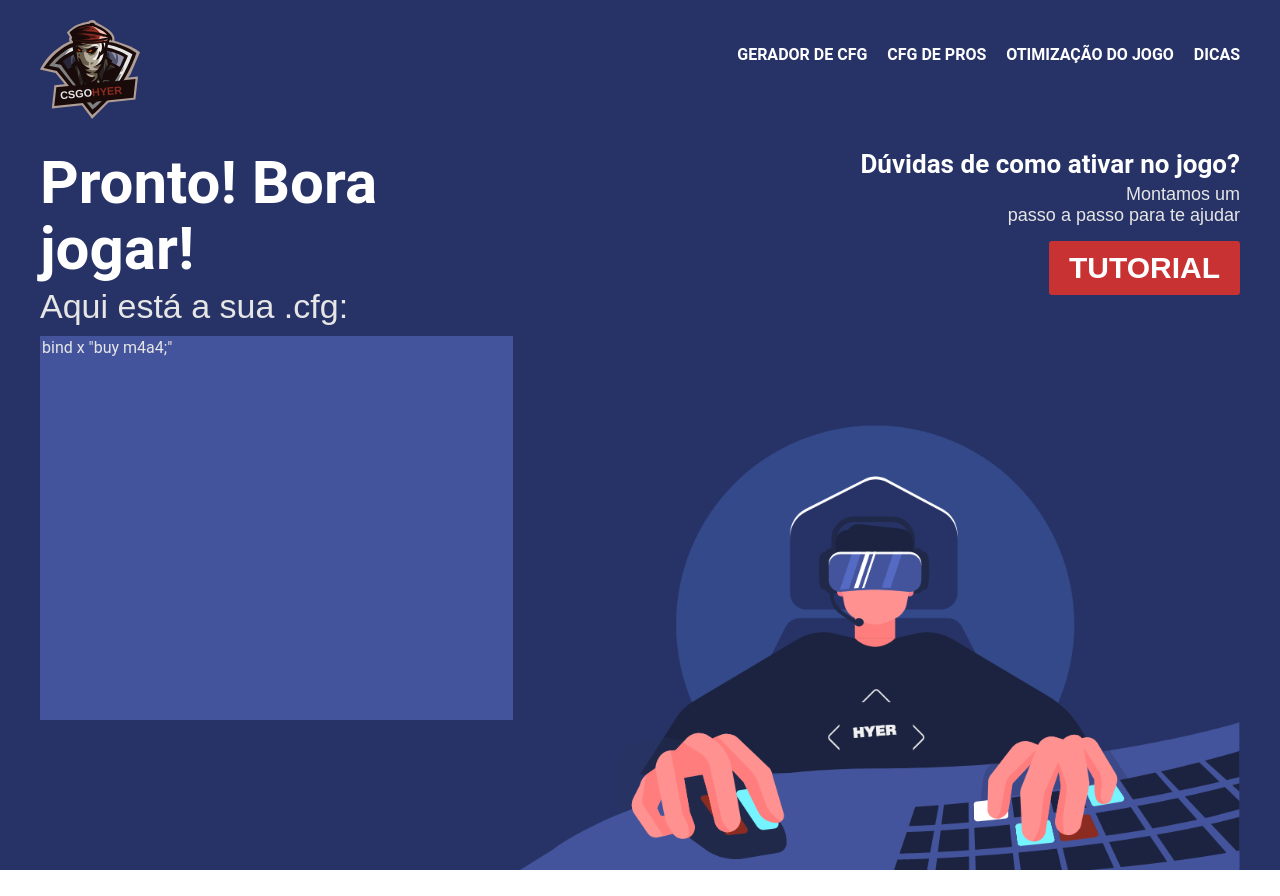
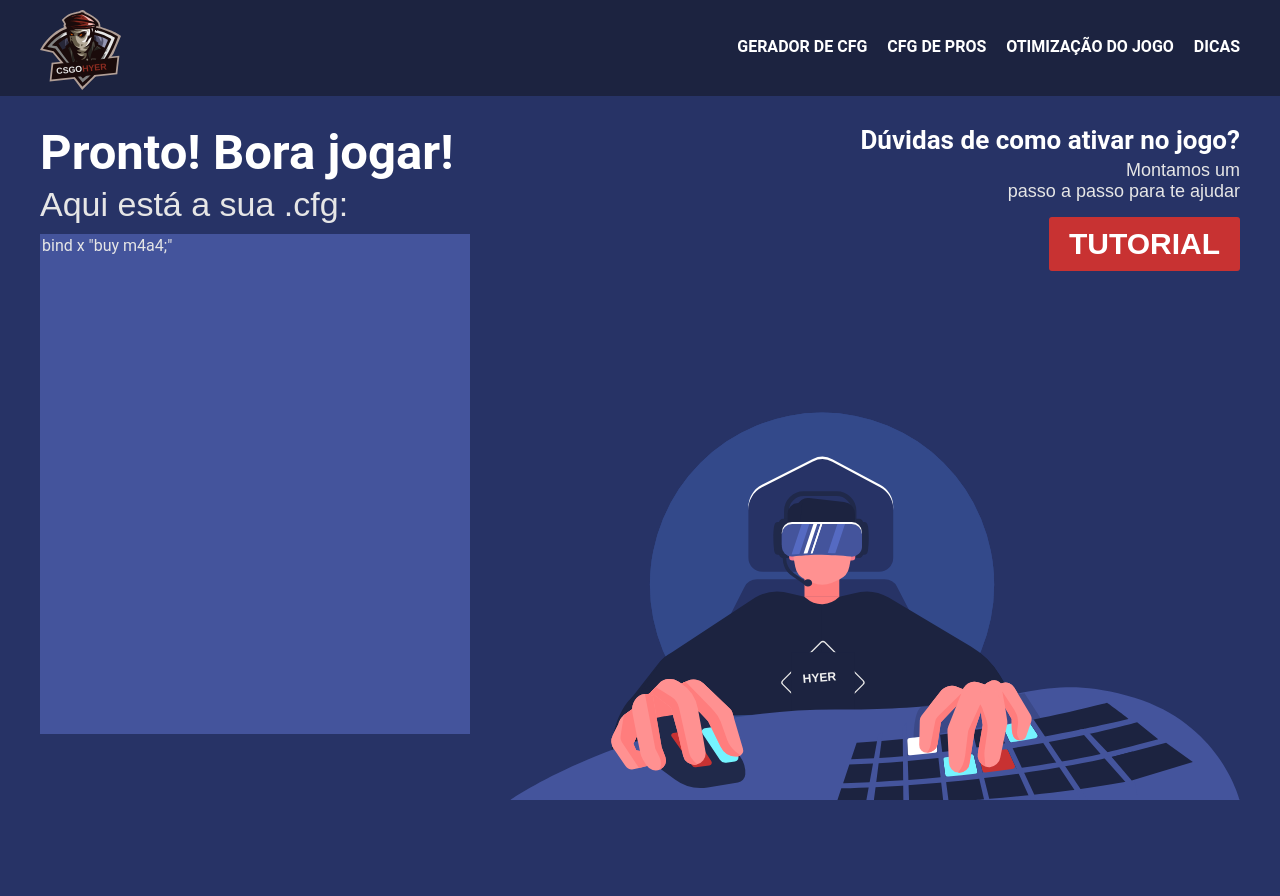
Before and after one commit to hyerdev/csgo-hyer, a React (Create React App) app: page /binds in a window 1280 px wide. Before the commit the page ends 870 px from the top, so only its background shows below. Built offline with nearby package versions, Linux system fonts and the light colour scheme.

Commit message:
feat(global): binds-page is now resposnive
add header prop headerPosition and prop position to header componenet; binds-page is now responsive

```diff
--- a/src/components/Header/index.js
+++ b/src/components/Header/index.js
@@ -1,16 +1,17 @@
 import React, { useState } from 'react';
 import { Link } from 'react-router-dom';
+import PropTypes from 'prop-types';
 
 import { MdMenu, MdClose } from 'react-icons/md';
 import { Container, Wrapper, MenuDesktop, MenuMobile } from './styles';
 import logo from '~/assets/images/logo.svg';
 
-export default function Header() {
+function Header({ position }) {
   const [menuOpen, setMenuOpen] = useState(false);
 
   return (
-    <Container>
-      <Wrapper>
+    <Container position={position}>
+      <Wrapper position={position}>
         <Link to="/">
           <img src={logo} alt="CSGOHyer" />
         </Link>
@@ -43,3 +44,9 @@ export default function Header() {
     </Container>
   );
 }
+
+Header.propTypes = {
+  position: PropTypes.string.isRequired,
+};
+
+export default Header;
--- a/src/components/Header/styles.js
+++ b/src/components/Header/styles.js
@@ -3,6 +3,8 @@ import styled from 'styled-components';
 export const Container = styled.header`
   width: 100%;
   margin: 0 auto;
+  background-color: ${(props) =>
+    props.position === 'relative' ? '#1c2340' : 'none'};
 `;
 
 export const Wrapper = styled.div`
@@ -10,11 +12,11 @@ export const Wrapper = styled.div`
   max-width: 1200px;
   margin: 0 auto;
   z-index: 1;
-  position: fixed;
+  position: ${(props) => props.position};
   left: 0;
   right: 0;
-  padding: 20px 0px;
-
+  padding: ${(props) =>
+    props.position === 'relative' ? '10px 0px 2px 0px' : '20px 0px'};
   display: flex;
   justify-content: space-between;
   align-items: center;
@@ -22,6 +24,7 @@ export const Wrapper = styled.div`
   img {
     width: 100%;
     max-width: 100px;
+    height: ${(props) => (props.position === 'relative' ? '80px' : 'auto')};
   }
 
   button {
@@ -61,6 +64,10 @@ export const Wrapper = styled.div`
 `;
 
 export const MenuDesktop = styled.div`
+  ul {
+    margin-bottom: 0px;
+  }
+
   @media (max-width: 900px) {
     display: none;
   }
@@ -68,6 +75,7 @@ export const MenuDesktop = styled.div`
 
 export const MenuMobile = styled.div`
   display: none;
+  height: 100%;
 
   @media (max-width: 900px) {
     display: flex;
@@ -89,23 +97,24 @@ export const MenuMobile = styled.div`
 
   div {
     height: 100vh;
+    margin-bottom: 200px;
     width: 100%;
+    overflow-y: hidden;
+    overflow-x: hidden;
     position: fixed;
     z-index: 3;
     left: 0;
     top: 0;
     background-color: #000000;
     color: white;
-    overflow-x: hidden;
     transition: opacity 0.5s linear 1s;
+    padding: 40px 20px 20px 20px;
 
     opacity: ${(props) => (props.open ? '1' : '0')};
     display: ${(props) => (props.open ? 'flex' : 'none')};
     flex-direction: column;
     justify-content: space-between;
     align-items: flex-end;
-
-    padding: 20px;
 
     ul {
       display: flex;
@@ -133,6 +142,7 @@ export const MenuMobile = styled.div`
       li + li {
         margin-top: 13px;
       }
+      padding-bottom: 10%;
     }
   }
 `;
--- a/src/components/Layout/index.js
+++ b/src/components/Layout/index.js
@@ -1,20 +1,25 @@
 import React from 'react';
 import PropTypes from 'prop-types';
 
-import { Wrapper } from './styles';
+import { Wrapper, Main } from './styles';
 import Header from '~/components/Header';
 
-const Layout = ({ children }) => {
+const Layout = ({ children, headerPosition }) => {
   return (
     <Wrapper>
-      <Header />
-      <main>{children}</main>
+      <Header position={headerPosition} />
+      <Main>{children}</Main>
     </Wrapper>
   );
 };
 
 Layout.propTypes = {
   children: PropTypes.node.isRequired,
+  headerPosition: PropTypes.string,
+};
+
+Layout.defaultProps = {
+  headerPosition: 'relative',
 };
 
 export default Layout;
--- a/src/components/Layout/styles.js
+++ b/src/components/Layout/styles.js
@@ -4,7 +4,9 @@ export const Wrapper = styled.div`
   width: 100%;
   background-color: #000000;
   color: white;
-  min-height: 100vh;
-
   font-size: 16px;
+  height: fit-content;
 `;
+export const Main = styled.main`
+  height: 100vh;
+`;
--- a/src/pages/Binds/index.js
+++ b/src/pages/Binds/index.js
@@ -25,9 +25,7 @@ function BindsPage() {
             <p>Aqui está a sua .cfg:</p>
 
             <BindsPanel>
-              <textarea name="binds" rows="20" cols="50">
-                bind x "buy m4a4;"
-              </textarea>
+              <textarea name="binds">bind x "buy m4a4;"</textarea>
             </BindsPanel>
           </CFGPreview>
           <Tutorial>
--- a/src/pages/Binds/styles.js
+++ b/src/pages/Binds/styles.js
@@ -2,19 +2,25 @@ import styled from 'styled-components';
 
 export const Container = styled.div`
   width: 100%;
-  padding-top: 150px;
+  min-height: 800px;
+  height: 100%;
+  padding-top: 30px;
   background-color: #273366;
+
+  @media (max-width: 900px) {
+    height: fit-content;
+  }
 `;
 
 export const Wrapper = styled.div`
+  height: 100%;
   width: 100%;
-  min-height: 720px;
   max-width: 1200px;
   margin: 0 auto;
   display: flex;
 
   h1 {
-    font-size: 60px;
+    font-size: 49px;
     margin-bottom: 5px;
   }
 
@@ -22,6 +28,23 @@ export const Wrapper = styled.div`
     font-size: 34px;
     max-width: 320px;
     color: #e6e6e6;
+  }
+
+  @media (max-width: 1250px) {
+    padding-right: 20px;
+    padding-left: 20px;
+  }
+
+  @media (max-width: 900px) {
+    flex-direction: column;
+  }
+  @media (max-width: 500px) {
+    h1 {
+      font-size: 33px;
+    }
+    p {
+      font-size: 21px;
+    }
   }
 `;
 
@@ -34,13 +57,26 @@ export const BindsPanel = styled.div`
     color: #e6e6e6;
     outline: none;
     resize: none;
+    width: 430px;
+    height: 500px;
+  }
+
+  @media (max-width: 900px) {
+    textarea {
+      width: 100%;
+    }
   }
 `;
 
-export const CFGPreview = styled.div``;
+export const CFGPreview = styled.div`
+  @media (max-width: 900px) {
+    width: 100%;
+  }
+`;
+
 export const Tutorial = styled.div`
   text-align: right;
-  height: auto;
+  height: 100%;
 
   display: flex;
   flex-direction: column;
@@ -48,7 +84,29 @@ export const Tutorial = styled.div`
   align-items: flex-end;
 
   img {
+    width: 95%;
+    position: sticky;
+    bottom: 0px;
+    right: 0px;
+  }
+
+  @media (max-width: 900px) {
     width: 100%;
+    height: fit-content;
+
+    text-align: left;
+    align-items: flex-start;
+
+    img {
+      max-width: 500px;
+      position: initial;
+    }
+  }
+
+  @media (max-width: 500px) {
+    img {
+      width: 100%;
+    }
   }
 `;
 
@@ -83,4 +141,9 @@ export const CallToAction = styled.div`
     font-weight: bold;
     cursor: pointer;
   }
+
+  @media (max-width: 900px) {
+    padding-top: 30px;
+    align-items: flex-start;
+  }
 `;
--- a/src/pages/Home/index.js
+++ b/src/pages/Home/index.js
@@ -7,7 +7,7 @@ import { Container, Wrapper } from './styles';
 
 function IndexPage() {
   return (
-    <Layout>
+    <Layout headerPosition="fixed">
       <Container>
         <Wrapper>
           <h1>
--- a/src/pages/Home/styles.js
+++ b/src/pages/Home/styles.js
@@ -62,5 +62,4 @@ export const Wrapper = styled.div`
     padding-right: 20px;
     padding-left: 20px;
   }
-
 `;
--- a/src/styles/global.js
+++ b/src/styles/global.js
@@ -196,7 +196,7 @@ textarea {
 }
 html {
   box-sizing: border-box;
-  overflow-y: scroll;
+  overflow-y: auto;
   overflow-x: hidden;
 }
 * {
```
Also changed, not shown: src/assets/images/binds/img1.svg, 1 other file (tests, documents, lock files or other folders).
